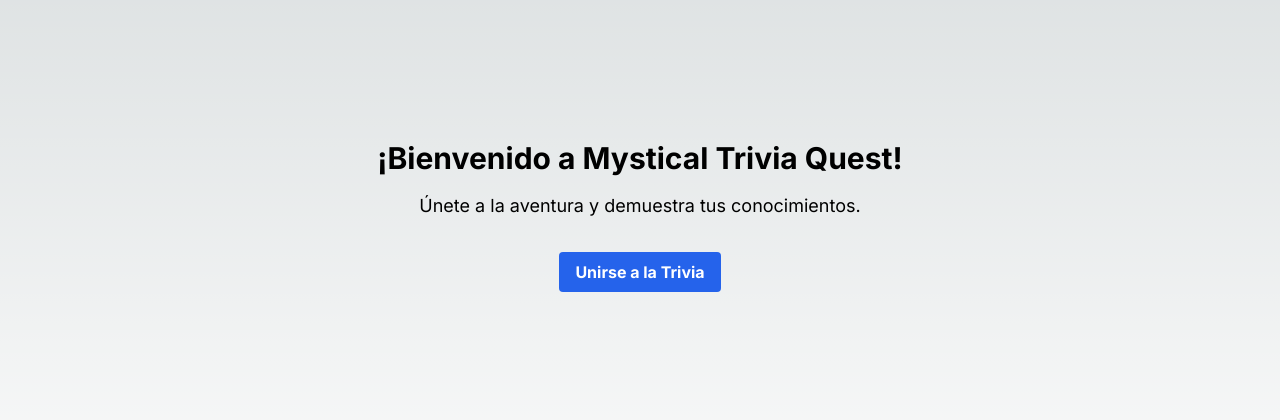
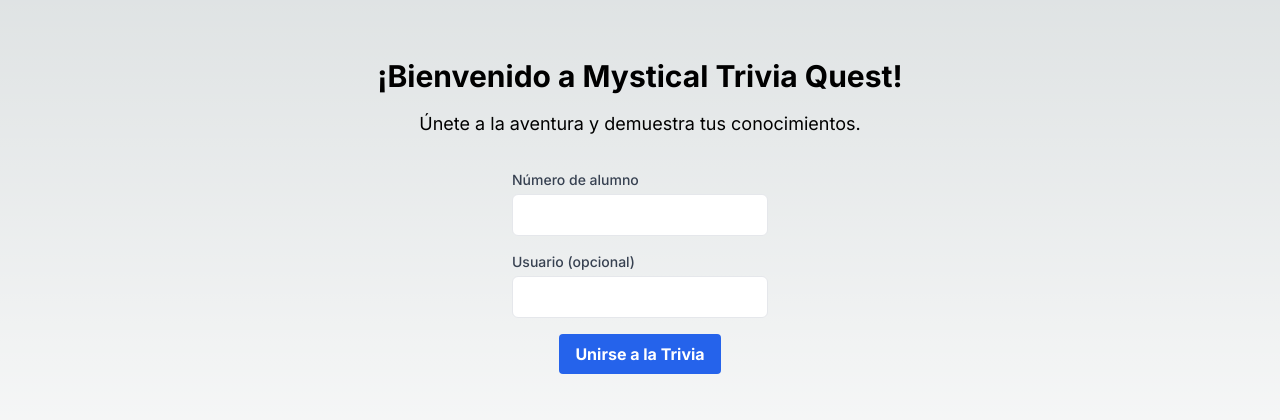
Before and after one commit to BenediktKd/trivia, a Next.js app: page / in a window 1280 px wide. Shown: the part 184-604 px from the top of the page. Built offline with nearby package versions, Linux system fonts and the light colour scheme.

Commit message:
fix[landing_page]: add username and number

```diff
--- a/app/page.tsx
+++ b/app/page.tsx
@@ -1,18 +1,50 @@
-import React from 'react';
-// import Layout from './components/Layout';
+import React, { useState } from 'react';
+import { useRouter } from 'next/router';
 import './globals.css';
 
 const HomePage: React.FC = () => {
+  const router = useRouter();
+
+  // Estados para los valores de los inputs
+  const [studentNumber, setStudentNumber] = useState('');
+  const [username, setUsername] = useState('');
+
+  const handleJoinClick = () => {
+    // Aquí puedes manejar la validación o enviar los datos antes de redirigir
+    router.push('/lobby');  // Redirige al usuario a la página del lobby
+  }
+
   return (
-    // <Layout>
-      <div className="flex flex-col items-center justify-center min-h-screen">
-        <h2 className="text-3xl font-bold mb-4">¡Bienvenido a Mystical Trivia Quest!</h2>
-        <p className="text-lg mb-8">Únete a la aventura y demuestra tus conocimientos.</p>
-        <button className="bg-blue-600 hover:bg-blue-700 text-white font-bold py-2 px-4 rounded">
-          Unirse a la Trivia
-        </button>
+    <div className="flex flex-col items-center justify-center min-h-screen">
+      <h2 className="text-3xl font-bold mb-4">¡Bienvenido a Mystical Trivia Quest!</h2>
+      <p className="text-lg mb-8">Únete a la aventura y demuestra tus conocimientos.</p>
+
+      <div className="mb-4">
+        <label htmlFor="studentNumber" className="block text-sm font-medium text-gray-700">Número de alumno</label>
+        <input
+          type="text"
+          id="studentNumber"
+          value={studentNumber}
+          onChange={(e) => setStudentNumber(e.target.value)}
+          className="mt-1 p-2 w-64 border rounded-md"
+        />
       </div>
-    // </Layout>
+
+      <div className="mb-4">
+        <label htmlFor="username" className="block text-sm font-medium text-gray-700">Usuario (opcional)</label>
+        <input
+          type="text"
+          id="username"
+          value={username}
+          onChange={(e) => setUsername(e.target.value)}
+          className="mt-1 p-2 w-64 border rounded-md"
+        />
+      </div>
+
+      <button onClick={handleJoinClick} className="bg-blue-600 hover:bg-blue-700 text-white font-bold py-2 px-4 rounded">
+        Unirse a la Trivia
+      </button>
+    </div>
   );
 }
 
```
